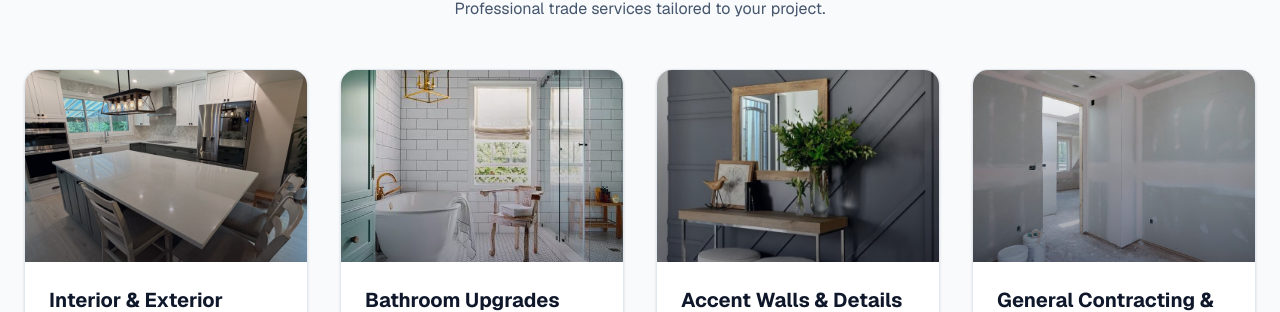
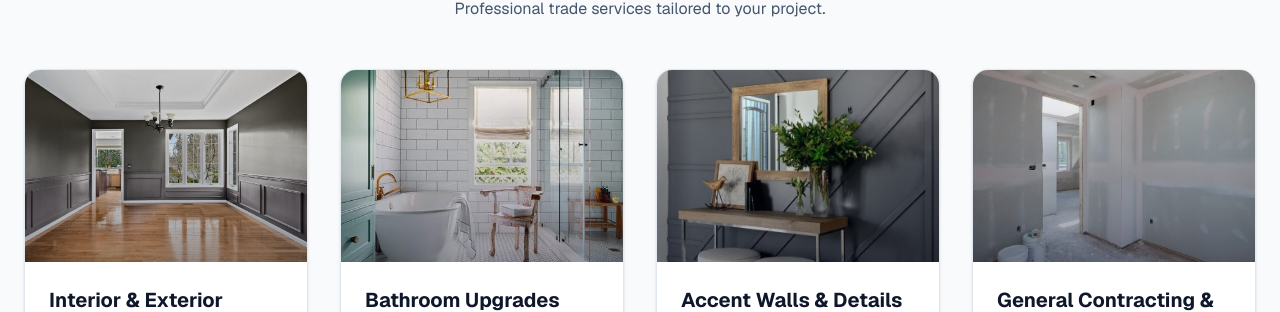
Before and after one commit to sachagauthier9-star/contractor-site, a Next.js app: page / in a window 1280 px wide. Shown: the part 760-1072 px from the top of the page. Built offline with nearby package versions, Linux system fonts and the light colour scheme.

Commit message:
Update hero and section images

```diff
--- a/app/page.tsx
+++ b/app/page.tsx
@@ -229,7 +229,7 @@ export default function Home() {
             >
               <div className="relative h-48 w-full overflow-hidden bg-slate-100">
                 <img
-                  src="/After3.png"
+                  src="/Painting2.jpg"
                   alt="Professional interior and exterior painting services"
                   className="w-full h-full object-cover group-hover:scale-105 transition-transform duration-500"
                 />
```
